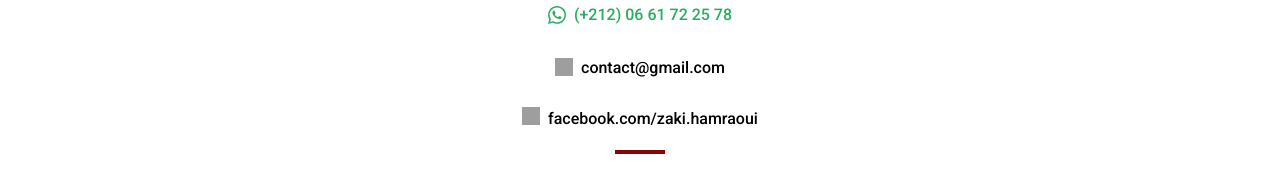
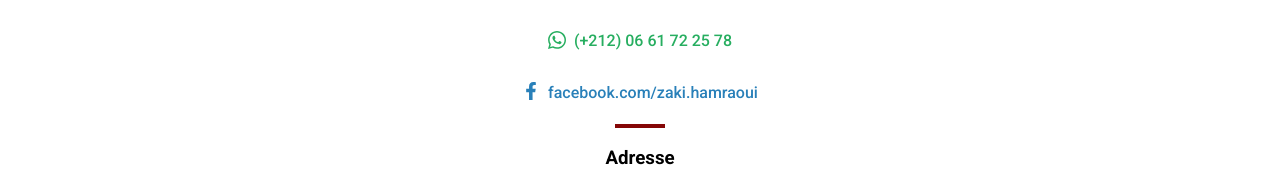
Before and after one commit to leMedi/electro-zakaria-vcard, a plain HTML site: page index.html in a window 1280 px wide. Shown: the part 310-483 px from the top of the page. Drawn offline with Linux system fonts and the light colour scheme; grey boxes are pictures that could not be loaded.

Commit message:
make facebook link blue

```diff
--- a/index.html
+++ b/index.html
@@ -107,6 +107,10 @@
     a.whatsapp-link {
       color: #27ae60!important;
     }
+
+    a.facebook-link {
+      color: #2980b9!important;
+    }
   </style>
 
   <style>
@@ -123,8 +127,7 @@
     <h2>Contact Us</h2>
     <a href="tel:+212661722578"><img class="contact-icon" src="https://unpkg.com/@fortawesome/fontawesome-free@5.13.0/svgs/solid/phone-alt.svg" alt="Phone" /> (+212) 06 61 72 25 78</a>
     <a class="whatsapp-link" href="https://wa.me/212661722578"><img class="contact-icon whatsapp" src="whatsapp.svg" alt="Whatsapp" /> (+212) 06 61 72 25 78</a>
-    <a href="mailto:contact@gmail.com?subject=Contact+Carte+Visit"><img class="contact-icon" src="https://unpkg.com/@fortawesome/fontawesome-free@5.13.0/svgs/solid/envelope.svg" alt="Mail" /> contact@gmail.com</a>
-    <a href="https://fb.com/zaki.hamraoui"><img class="contact-icon facebook-icon" src="https://unpkg.com/@fortawesome/fontawesome-free@5.13.0/svgs/brands/facebook-f.svg" alt="Facebook" /> facebook.com/zaki.hamraoui</a>
+    <a class="facebook-link" href="https://fb.com/zaki.hamraoui"><img class="contact-icon facebook-icon" src="facebook-f.svg" alt="Facebook" /> facebook.com/zaki.hamraoui</a>
 
     <span class="divider"></span>
 
```
Also changed, not shown: facebook-f.svg (added).
